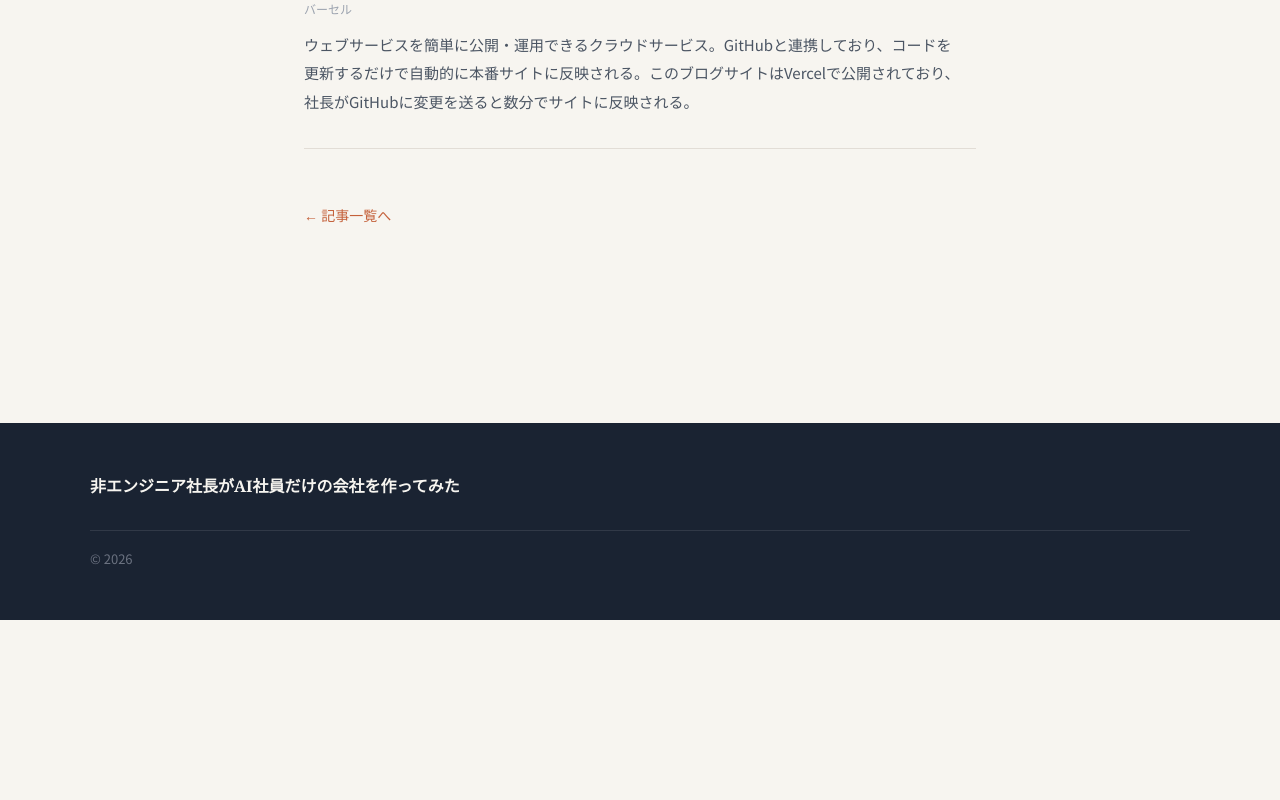
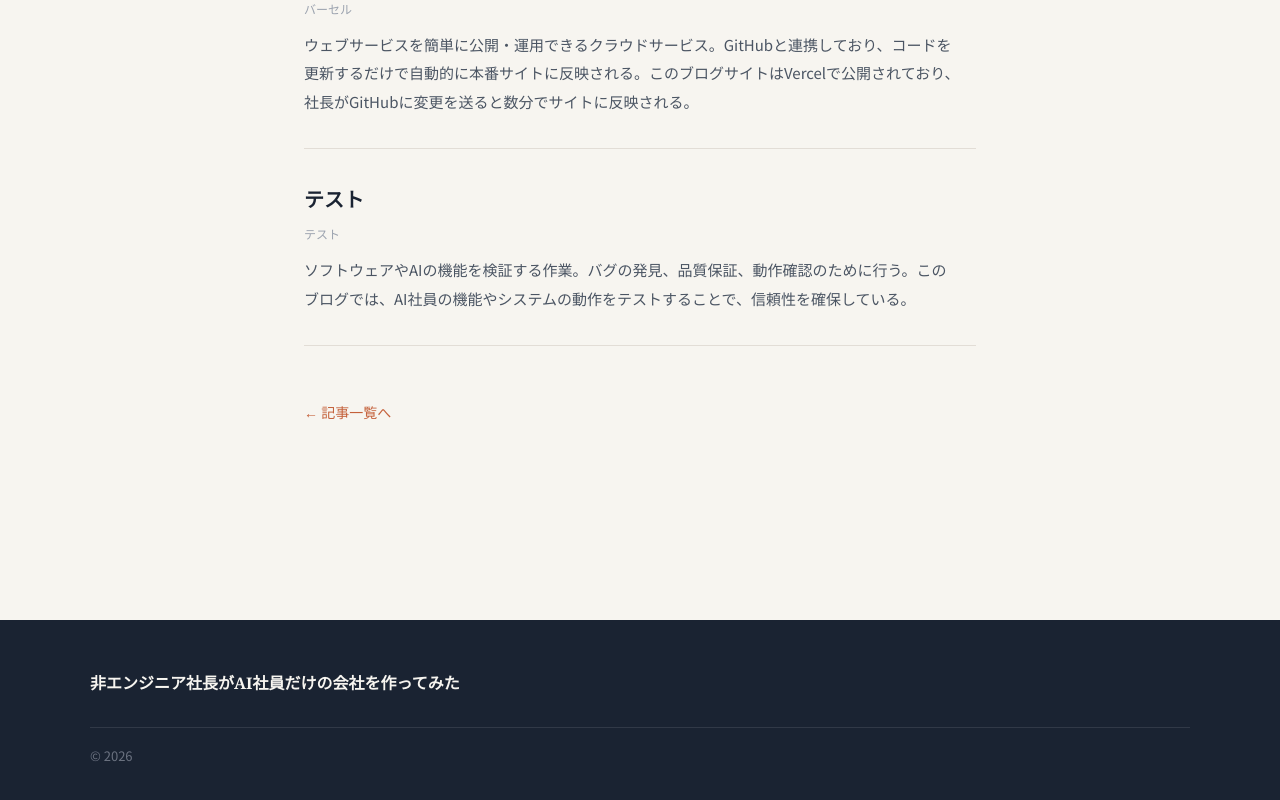
Before and after one commit to hirofumioya-boop/ymo-blog, a Next.js app: page /glossary in a window 1280 px wide. Shown: the part 8260-9060 px from the top of the page. Before the commit the page ends 8880 px from the top, so only its background shows below. Built offline with nearby package versions, Linux system fonts and the light colour scheme.

Commit message:
用語集にテストを追加

```diff
--- a/app/glossary/page.tsx
+++ b/app/glossary/page.tsx
@@ -216,6 +216,12 @@ const terms = [
     description:
       "ウェブサービスを簡単に公開・運用できるクラウドサービス。GitHubと連携しており、コードを更新するだけで自動的に本番サイトに反映される。このブログサイトはVercelで公開されており、社長がGitHubに変更を送ると数分でサイトに反映される。",
   },
+  {
+    term: "テスト",
+    reading: "テスト",
+    description:
+      "ソフトウェアやAIの機能を検証する作業。バグの発見、品質保証、動作確認のために行う。このブログでは、AI社員の機能やシステムの動作をテストすることで、信頼性を確保している。",
+  },
 ];
 
 export default function GlossaryPage() {
```
